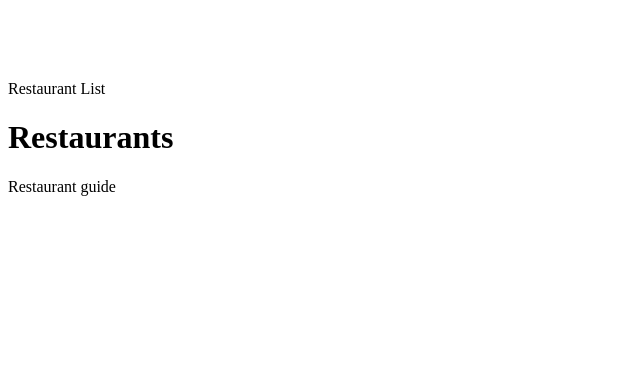
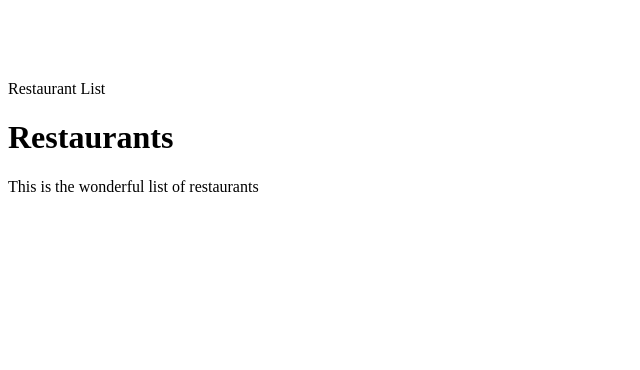
Before and after one commit to alphaousbah/sly, a Flask app: page / in a window 1280 px wide. Shown: the top 370 px of the page, without its empty margins (0-640 px from the left). Run offline with Flask 3, Linux system fonts and the light colour scheme.

Commit message:
content modified

```diff
--- a/templates/index.html
+++ b/templates/index.html
@@ -40,5 +40,5 @@
 {% endblock %}
 {% block content %}
     <h1>Restaurants</h1>
-    <p>Restaurant guide</p>
+    <p>This is the wonderful list of restaurants</p>
 {% endblock %}
```
